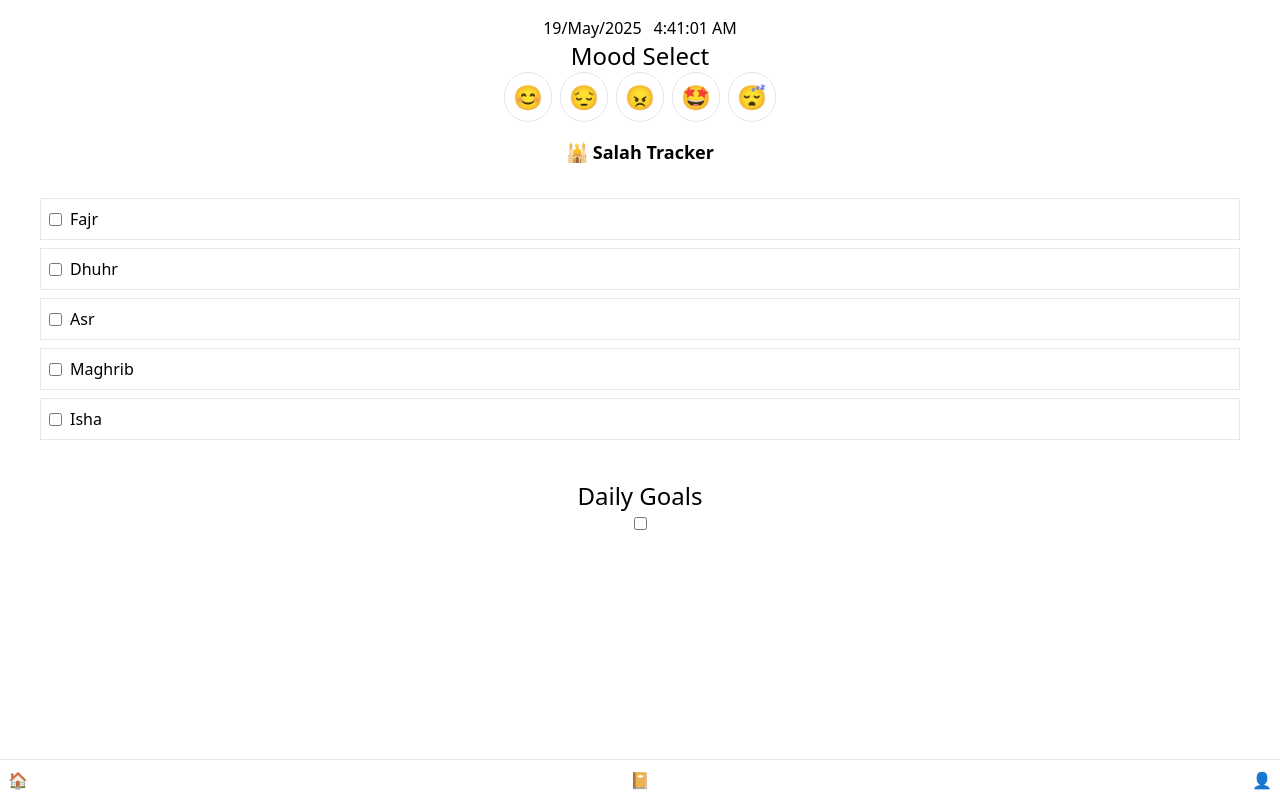
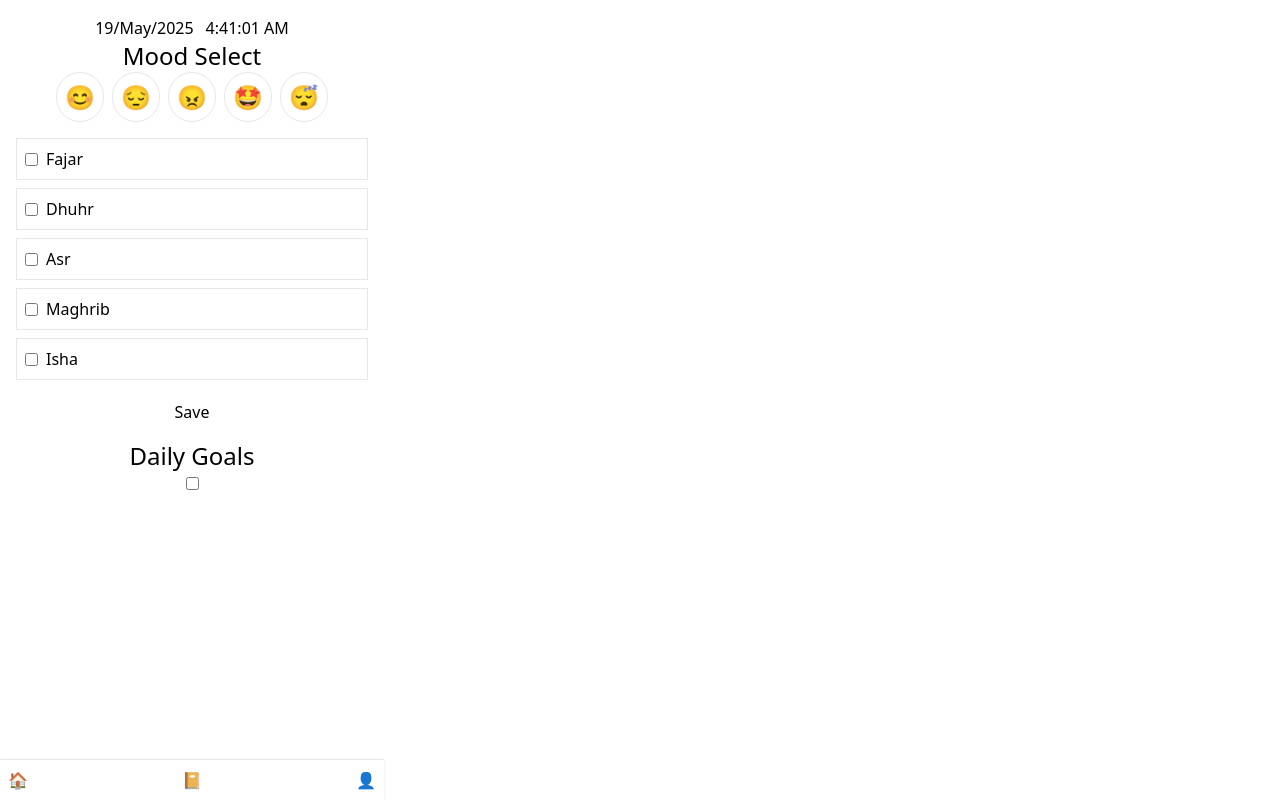
Before and after one commit to abubakar308/lifenest-client-site, a React (Vite) app: page / in a window 1280 px wide. Built offline with nearby package versions, Linux system fonts and the light colour scheme; no server answers.

Commit message:
Implement Salah Tracker UI with form submission and disable logic

```diff
--- a/src/conponents/Navbar.jsx
+++ b/src/conponents/Navbar.jsx
@@ -3,7 +3,7 @@ import { Link } from "react-router-dom";
 const Navbar = () => {
     return (
         <div>
-           <nav className="fixed p-2  bottom-0 left-0 right-0 bg-white border-t shadow z-50 flex justify-between">
+           <nav className="fixed p-2 max-w-sm  bottom-0 left-0 right-0 bg-white border-t shadow z-50 flex justify-between">
       <Link to="/">🏠</Link>
       <Link to="/journal">📔</Link>
       <Link to="/profile">👤</Link>
--- a/src/conponents/SalahTraker.jsx
+++ b/src/conponents/SalahTraker.jsx
@@ -1,38 +1,64 @@
-import { useState } from "react";
+import { useContext, useEffect, useState } from "react";
+import { useForm } from "react-hook-form";
+import { AuthContext } from "../provider/AuthProvider";
 
 const SalahTraker = () => {
+    const [salahData, setSalahData] = useState({});
+    const [isSubmitted, setIsSubmitted] = useState(false);
 
-    const salahList = ["Fajr", "Dhuhr", "Asr", "Maghrib", "Isha"];
-const [salahStatus, setSalahStatus] = useState({
-  Fajr: false,
-  Dhuhr: false,
-  Asr: false,
-  Maghrib: false,
-  Isha: false,
-});
+    const { register, handleSubmit } = useForm();
+    const {user} = useContext(AuthContext)
+    console.log(salahData)
+    const today = new Date().toISOString().split("T")[0];
 
-const handleCheckboxChange = (name) => {
-  setSalahStatus(prev => ({
-    ...prev,
-    [name]: !prev[name]
-  }));
+    const onSubmit = data => {
+      setSalahData(data);
+      setIsSubmitted(true); // সব কিছু disable করে দেবে
     };
+
+    useEffect(() => {
+      if (isSubmitted && user?.email) {
+        fetch("http://localhost:3000/salah-data", {
+          method: "POST",
+          headers: { "Content-Type": "application/json" },
+          body: JSON.stringify({
+            email: user.email,
+            date: today,
+            salahData
+          })
+        })
+        .then(res => res.json())
+        .then(result => {
+          console.log("Saved to DB:", result);
+        })
+        .catch(err => console.error("Error saving salah data:", err));
+      }
+    }, [isSubmitted, user, today, salahData]);
+
+
     return (
       <div className="p-4 text-center">
-        <h2 className="text-lg font-semibold mb-2">🕌 Salah Tracker</h2>
-        <div className="flex flex-col gap-2 p-6">
-          {salahList.map((salah) => (
-            <label key={salah} className="flex border p-2 bg-white items-center gap-2">
+        <form onSubmit={handleSubmit(onSubmit)}>
+  {["fajar", "dhuhr", "asr", "maghrib", "isha"].map((salah, i) => (
+    <label key={i} className="flex border p-2 bg-white items-center gap-2 mb-2">
       <input
         type="checkbox"
-                checked={salahStatus[salah]}
-                onChange={() => handleCheckboxChange(salah)}
+        {...register(salah)}
+        disabled={isSubmitted}
         className="checkbox checkbox-primary"
       />
-              <span>{salah}</span>
+      <span className="capitalize">{salah}</span>
     </label>
   ))}
-        </div>
+
+  <button
+    type="submit"
+    className="btn btn-success mt-3"
+    disabled={isSubmitted}
+  >
+    Save
+  </button>
+</form>
       </div>
     );
 };
--- a/src/pages/Dashboar.jsx
+++ b/src/pages/Dashboar.jsx
@@ -14,7 +14,7 @@ const year = today.getFullYear();
 const date = today. getDate();
 const currentDate = date + "/" + monthName + "/" + year;
     return (
-        <div>
+        <div className="max-w-sm">
           <header className="flex justify-center gap-3">
         <p>{currentDate}</p>
         <p>{time}</p>
```
Lines whose indentation alone changed are shown as unchanged.
